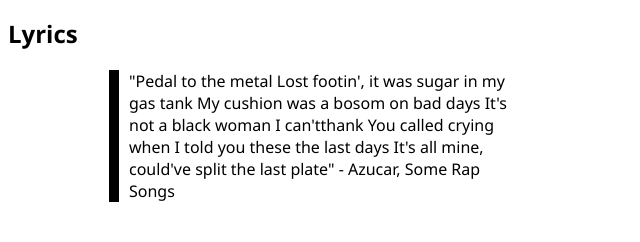
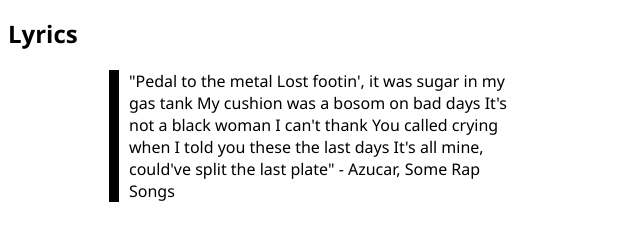
Before and after one commit to walterreinke/favorite-music-artist, a plain HTML site: page index.html in a window 1280 px wide. Shown: the part 1444-1686 px from the top of the page, 0-640 px from the left. Drawn offline with Linux system fonts and the light colour scheme.

Commit message:
fixed an error in the text

```diff
--- a/index.html
+++ b/index.html
@@ -53,10 +53,9 @@
           <div>
             <blockquote class="bq max-width-400">
               "Pedal to the metal Lost footin', it was sugar in my gas tank My
-              cushion was a bosom on bad days It's not a black woman I
-              can'tthank You called crying when I told you these the last days
-              It's all mine, could've split the last plate" - Azucar, Some Rap
-              Songs
+              cushion was a bosom on bad days It's not a black woman I can't
+              thank You called crying when I told you these the last days It's
+              all mine, could've split the last plate" - Azucar, Some Rap Songs
             </blockquote>
           </div>
         </div>
```
